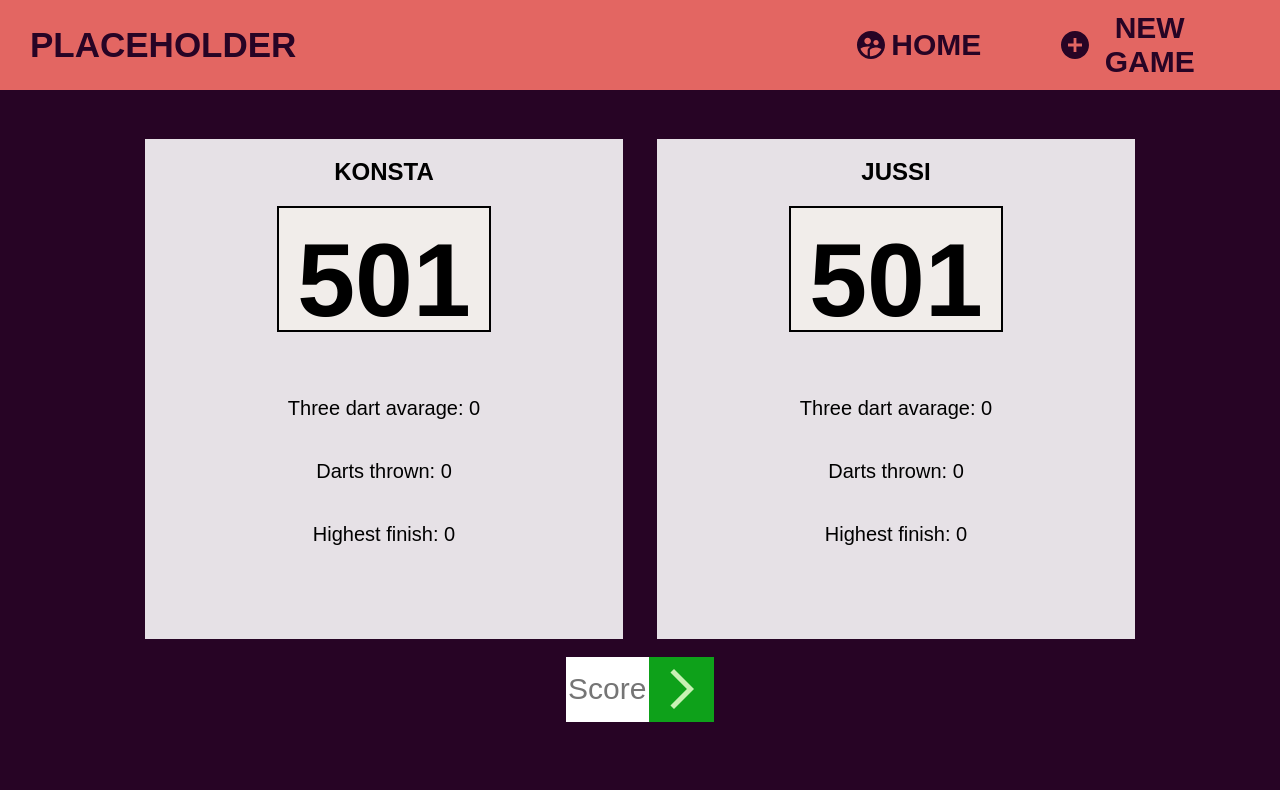
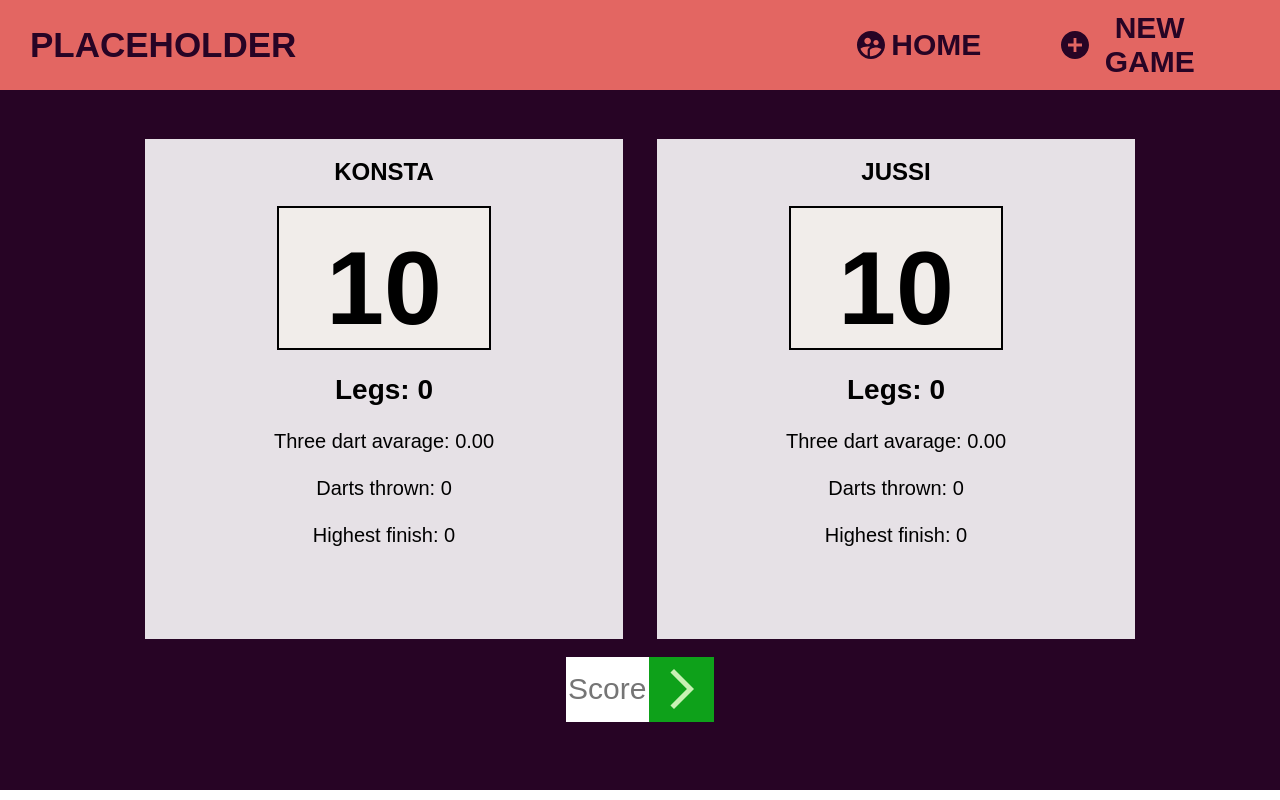
Before and after one commit to konstakauranen/dart-counter-web-app, a React (Vite) app in the folder frontend/: page / in a window 1280 px wide. Built offline with nearby package versions, Linux system fonts and the light colour scheme.

Commit message:
DartCounter continued

```diff
--- a/frontend/src/components/dartcounter/DartCounter.jsx
+++ b/frontend/src/components/dartcounter/DartCounter.jsx
@@ -1,15 +1,10 @@
 import React, { useState , useEffect} from 'react'
-import ForwardIcon from '@mui/icons-material/Forward'
-import AdjustIcon from '@mui/icons-material/Adjust';
-import AlbumIcon from '@mui/icons-material/Album';
 import ArrowForwardIosIcon from '@mui/icons-material/ArrowForwardIos';
-import ArrowRightIcon from '@mui/icons-material/ArrowRight';
-
 import './dartcounter.css'
 
 const DartCounter = () => {
-    const [p1Score, setP1Score] = useState(501)
-    const [p2Score, setP2Score] = useState(501)
+    const [p1Score, setP1Score] = useState(10)
+    const [p2Score, setP2Score] = useState(10)
     const [p1Legs, setP1Legs] = useState(0)
     const [p2Legs, setP2Legs] = useState(0)
     const [currentPlayer, setCurrentPlayer] = useState(1)
@@ -29,12 +24,14 @@ const DartCounter = () => {
 
     const handleThrow = () => {
         let finish = 0
-        let gameEnded = false
+        let legEnded = false
+        let updatedLegs = 0
 
         if (throwScore && !isNaN(throwScore)) {
             const score = parseInt(throwScore)
             const currentPlayerScore = currentPlayer === 1 ? p1Score : p2Score
             const currentPlayerDartsThrown = currentPlayer === 1 ? p1DartsThrown : p2DartsThrown
+            const currentPlayerLegs = currentPlayer === 1 ? p1Legs : p2Legs
 
             if (score > 180 || score < 0 || currentPlayerScore < score) {
                 setErrorMessage(`${score} is not possible`)
@@ -43,7 +40,8 @@ const DartCounter = () => {
 
             if (currentPlayerScore - score === 0) {
                 finish = score
-                gameEnded = true
+                legEnded = true
+                updatedLegs = currentPlayerLegs + 1
             }
 
             const updatedScore = currentPlayerScore - score
@@ -54,13 +52,20 @@ const DartCounter = () => {
                 setP1DartsThrown(updatedDartsThrown)
                 setP1Avarage((501 - updatedScore) / (updatedDartsThrown / 3))
                 setP1HighestFinish(Math.max(p1HighestFinish, finish))
+                setP1Legs(Math.max(currentPlayerLegs, updatedLegs))
+                if (legEnded) {
+                    resetScore()
+                }
             }
-
             if (currentPlayer === 2) {
                 setP2Score(updatedScore)
                 setP2DartsThrown(updatedDartsThrown)
                 setP2Avarage((501 - updatedScore) / (updatedDartsThrown / 3))
                 setP2HighestFinish(Math.max(p2HighestFinish, finish))
+                setP2Legs(Math.max(currentPlayerLegs, updatedLegs))
+                if (legEnded) {
+                    resetScore()
+                }
             }
 
             setThrowScore('')
@@ -68,6 +73,23 @@ const DartCounter = () => {
             setCurrentPlayer(currentPlayer === 1 ? 2 : 1)
         }
     }
+
+    const resetScore = () => {
+        setP1Score(50)
+        setP2Score(501)
+        setP1Avarage(0.0)
+        setP2Avarage(0.0)
+        setP1DartsThrown(0)
+        setP2DartsThrown(0)
+    }
+
+    useEffect(() => {
+        if (p1Legs === 3 || p2Legs === 3) {
+            setMatchOver(true)
+        }
+    }, [p1Legs, p2Legs])
+
+
 
     return (
         <div className='match-container'>
@@ -78,7 +100,8 @@ const DartCounter = () => {
                         <p className='score-text'>{p1Score}</p>
                     </div>
                     <div className='player-stats'>
-                        <p>Three dart avarage: {p1Avarage}</p>
+                        <p className='leg-text'>Legs: {p1Legs}</p>
+                        <p>Three dart avarage: {p1Avarage.toFixed(2)}</p>
                         <p>Darts thrown: {p1DartsThrown}</p>
                         <p>Highest finish: {p1HighestFinish}</p>
                     </div>
@@ -89,7 +112,8 @@ const DartCounter = () => {
                         <p className='score-text'>{p2Score}</p>
                     </div>
                     <div className='player-stats'>
-                        <p>Three dart avarage: {p2Avarage}</p>
+                        <p className='leg-text'>Legs: {p2Legs}</p>
+                        <p>Three dart avarage: {p2Avarage.toFixed(2)}</p>
                         <p>Darts thrown: {p2DartsThrown}</p>
                         <p>Highest finish: {p2HighestFinish}</p>
                     </div>
@@ -108,7 +132,11 @@ const DartCounter = () => {
                     <ArrowForwardIosIcon className='throw-icon'/>
                 </button>
             </div>
-
+            {matchOver && (
+                <div>
+                    <p>MATCH STATISTICS POP UP</p>
+                </div>
+            )}
         </div>
     )
 }
--- a/frontend/src/components/dartcounter/dartcounter.css
+++ b/frontend/src/components/dartcounter/dartcounter.css
@@ -37,7 +37,7 @@
     height: 100px;
     width: 210px;
     margin-top: 0px;
-    margin-bottom: 45px;
+    margin-bottom: 12px;
     padding-top: 22px;
     border: 2px solid;
 }
@@ -93,3 +93,12 @@
     font-size: 20px;
     margin-bottom: 80px;
 }
+
+.player-stats p {
+    margin: 12px 0;
+}
+
+.leg-text {
+    font-weight: bold;
+    font-size: 28px;
+}
```
